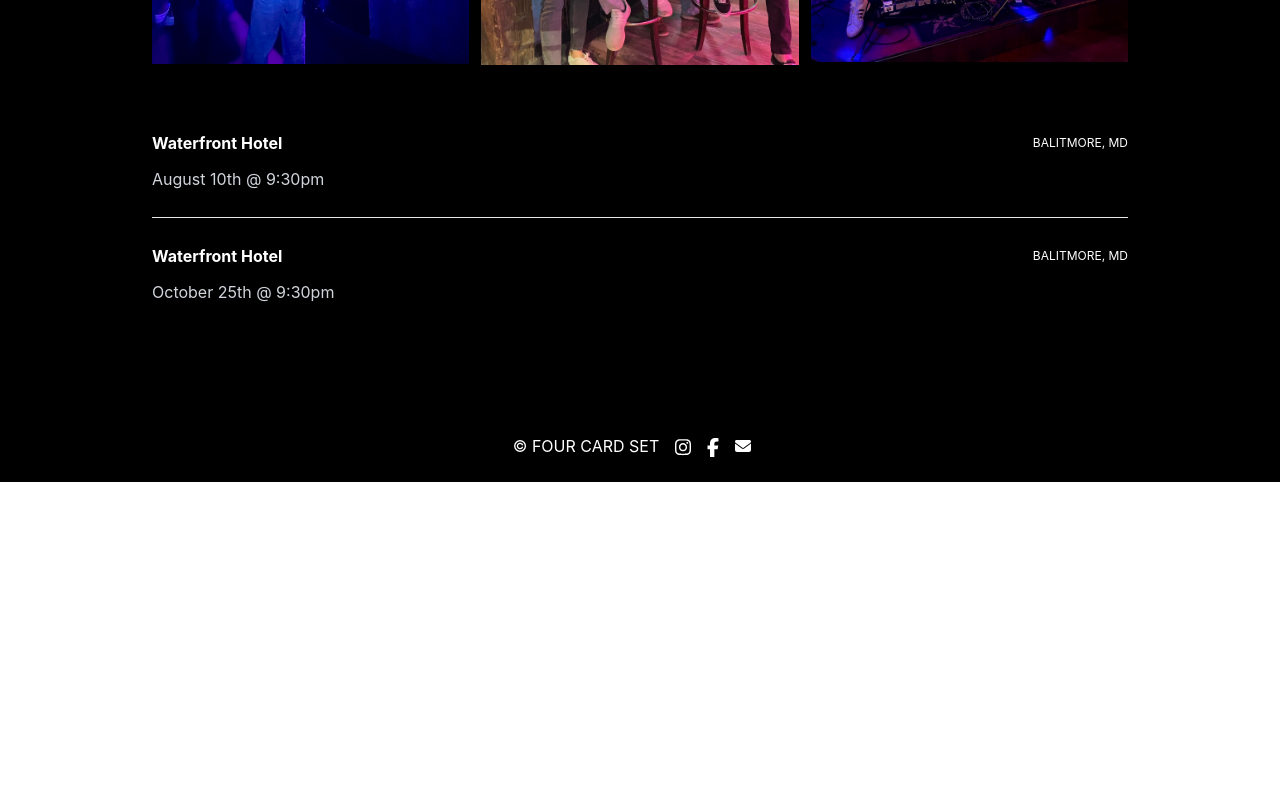
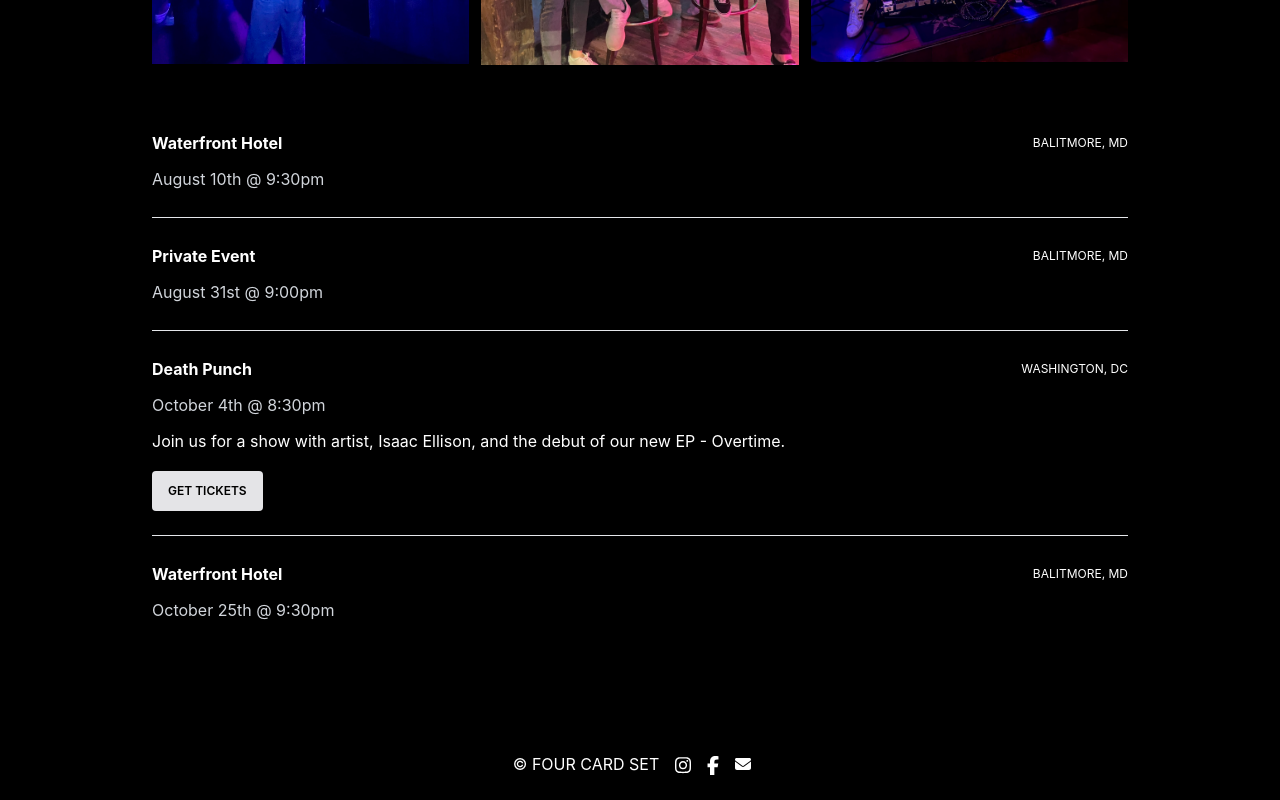
Before and after one commit to jshenk/fourcardset, a React (Create React App) app: page /events in a window 1280 px wide. Shown: the part 533-1333 px from the top of the page. Before the commit the page ends 1015 px from the top, so only its background shows below. Built offline with nearby package versions, Linux system fonts and the light colour scheme.

Commit message:
Update homepage banner and show list

```diff
--- a/src/Events.js
+++ b/src/Events.js
@@ -46,6 +46,8 @@ const Events = () => {
                     name={card.name}
                     location={card.location}
                     date={formattedDate}
+                    tickets={card.tickets}
+                    description={card.description}
                   />
                 );
               })}
--- a/src/Home.js
+++ b/src/Home.js
@@ -1,6 +1,6 @@
 import './App.css';
 
-import BandCover from './assets/BandCover2.jpeg';
+import BandCover from './assets/BandCover.JPG';
 import Footer from './components/Footer';
 import Header from './components/Header';
 
@@ -12,7 +12,7 @@ const Home = () => {
           <img
             src={BandCover}
             alt="homepage banner"
-            className="object-cover object-bottom w-full h-screen lg:absolute lg:bottom-0 lg:left-0"
+            className="object-cover object-top w-full h-screen lg:absolute lg:bottom-0 lg:left-0"
           />
         </div>
         <div className="absolute top-0 left-0 right-0 pb-40 bg-gradient-to-b from-black">
--- a/src/components/Event.js
+++ b/src/components/Event.js
@@ -1,4 +1,11 @@
-export default function Event({ link, name, location, date }) {
+export default function Event({
+  link,
+  name,
+  location,
+  date,
+  tickets,
+  description,
+}) {
   return (
     <div className="flex py-6">
       <div className="w-full text-base leading-7">
@@ -21,6 +28,22 @@ export default function Event({ link, name, location, date }) {
         </div>
 
         <p className="mt-2 text-gray-300">{date}</p>
+        {description && (
+          <div
+            className="mt-2 text-white"
+            dangerouslySetInnerHTML={{ __html: description }}
+          />
+        )}
+        {tickets && (
+          <a
+            href={tickets}
+            target="_blank"
+            rel="noreferrer"
+            className="inline-block px-4 py-3 mt-4 text-xs font-semibold text-black uppercase rounded shadow-sm bg-zinc-200 hover:bg-zinc-300 focus-visible:outline focus-visible:outline-2 focus-visible:outline-offset-2 focus-visible:outline-zinc-200"
+          >
+            Get Tickets
+          </a>
+        )}
       </div>
     </div>
   );
--- a/src/data/events.js
+++ b/src/data/events.js
@@ -7,6 +7,22 @@ export const cards = [
     id: 1,
   },
   {
+    name: 'Private Event',
+    location: 'Balitmore, MD',
+    date: '2024-08-31T21:00:00',
+    id: 3,
+  },
+  {
+    name: 'Death Punch',
+    location: 'Washington, DC',
+    date: '2024-10-04T20:30:00',
+    link: 'https://g.co/kgs/vnT3Kjy',
+    id: 4,
+    tickets:
+      'https://www.eventbrite.com/e/four-card-set-w-isaac-ellison-tickets-956292184667?aff=oddtdtcreator',
+    description: `<p>Join us for a show with artist, <a href="https://www.instagram.com/isaac_ellison.wav/?igsh=ZnZpNWF6ZTY2bTI2" target=_"blank" rel="noreferrer" class="hover:underline">Isaac Ellison</a>, and the debut of our new EP - Overtime.</p>`,
+  },
+  {
     name: 'Waterfront Hotel',
     location: 'Balitmore, MD',
     date: '2024-10-25T21:30:00',
```
Also changed, not shown: src/assets/BandCover.JPG (added), src/assets/BandCover.jpeg (deleted).
